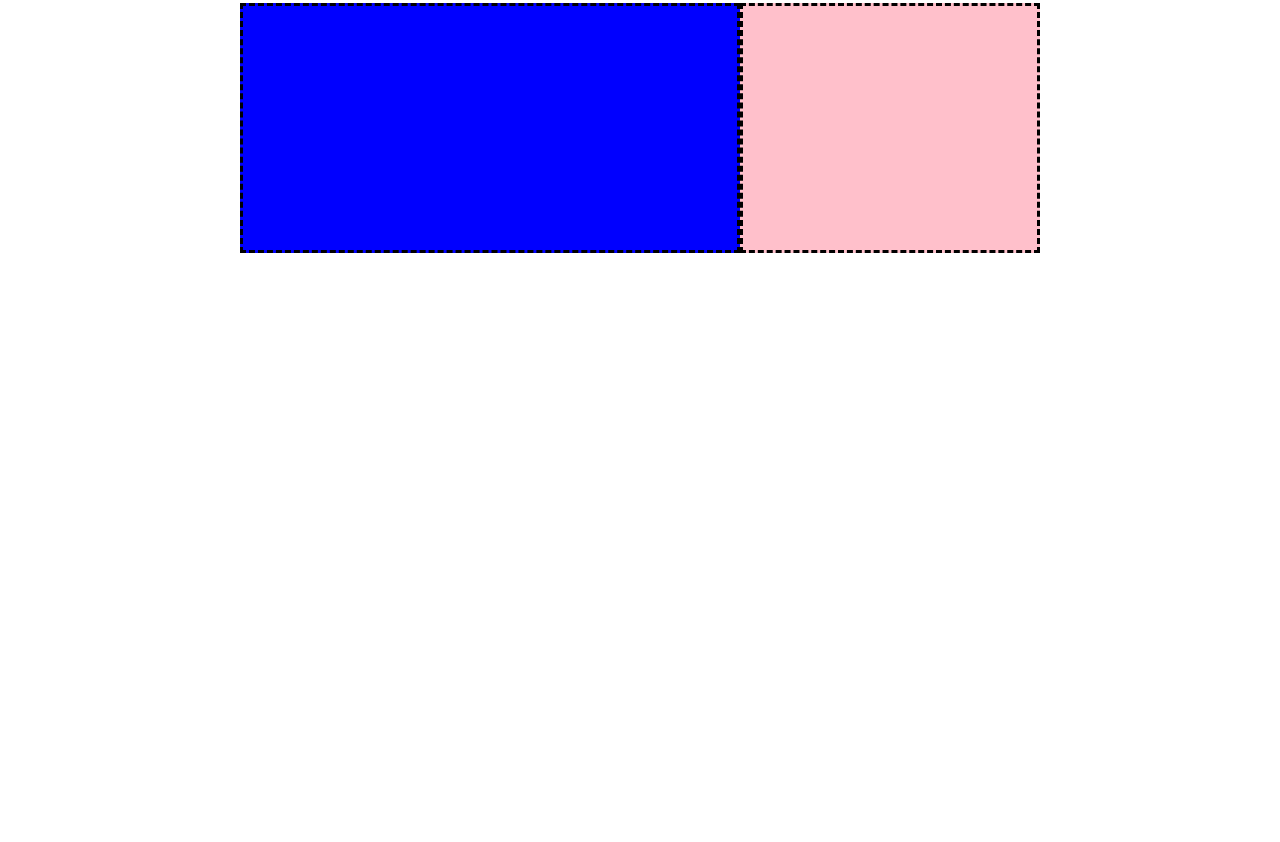
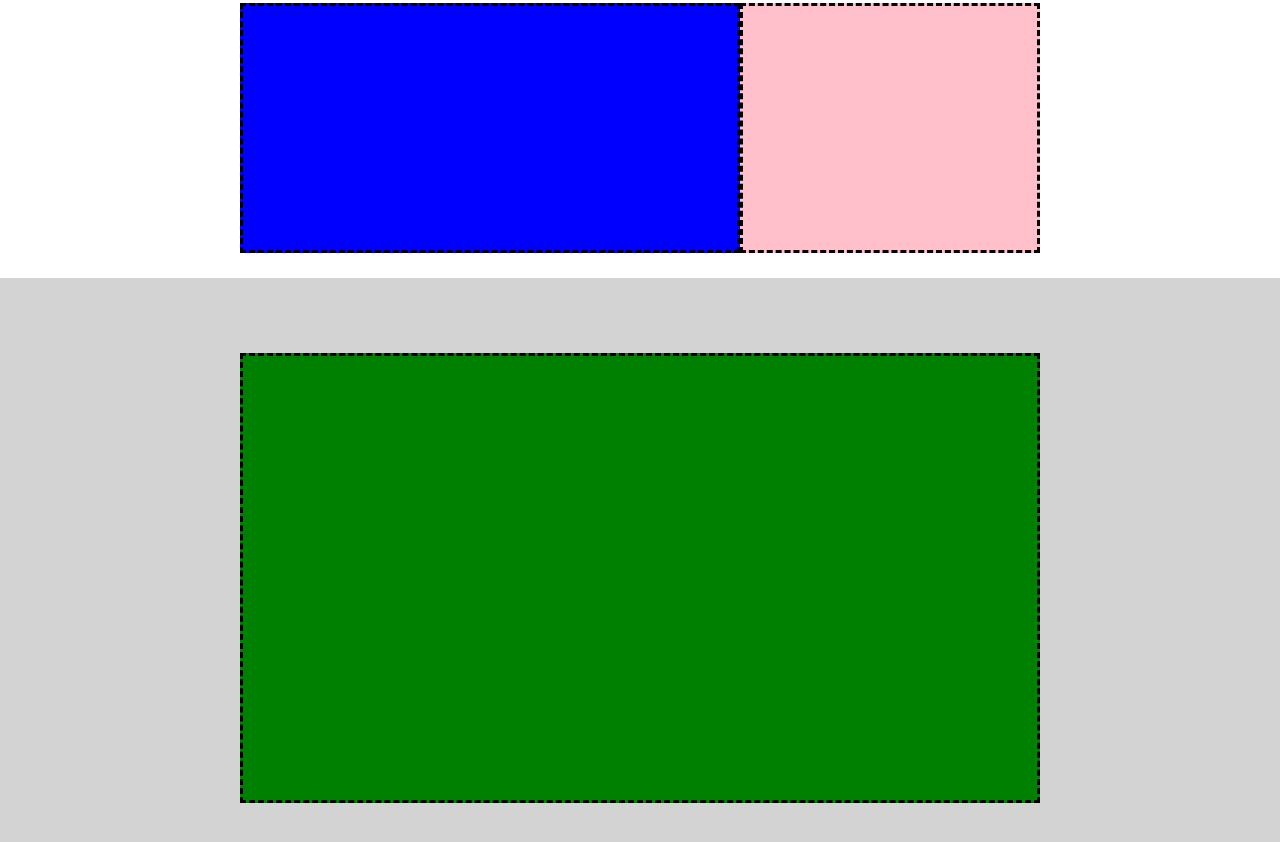
Before and after one commit to EmanuelaCalderone/htmlcss-struttura-discord, a plain HTML site: page index.html in a window 1280 px wide. Shown: the part 872-1714 px from the top of the page. Before the commit the page ends 1450 px from the top, so only its background shows below. Drawn offline with Linux system fonts and the light colour scheme.

Commit message:
update green

```diff
--- a/css/style.css
+++ b/css/style.css
@@ -95,3 +95,18 @@ header {
     background-color:grey;
     height:300px;
 }
+
+.content-lightgrey {
+    display:flex;
+    justify-content:center;
+    align-items:center;
+    background-color:lightgrey;
+    height:600px;
+}
+
+.green{
+    background-color:green;
+    width: 800px;
+    height:450px;
+    border: dashed;
+}
--- a/index.html
+++ b/index.html
@@ -64,11 +64,13 @@
 </section>
 
 <!--sezione4-->
-        <section class="contents">
-            <div class="content-white">
+            <section class="content-lightgrey">
+                <div class="green">
 
-            </div>
-        </section>
+                </div>
+
+            </section>
+
 
         </main>
 
```
